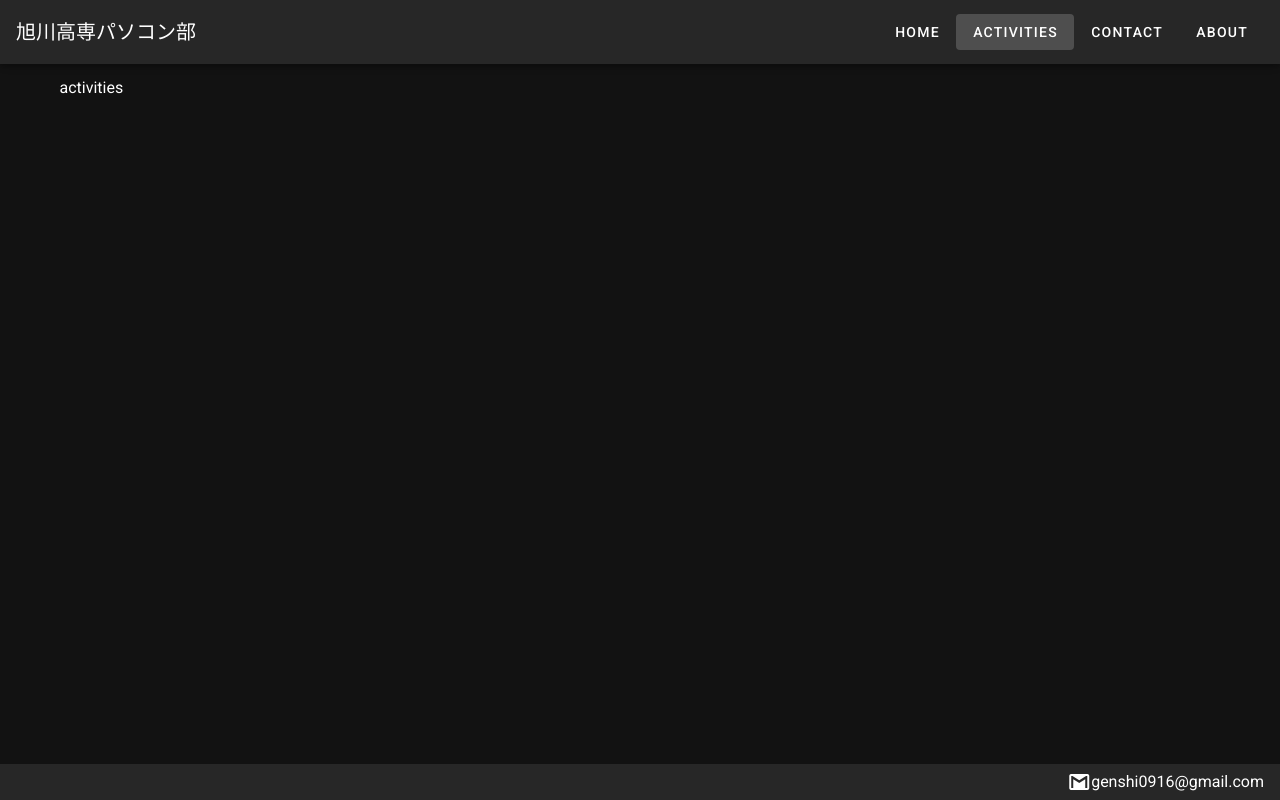
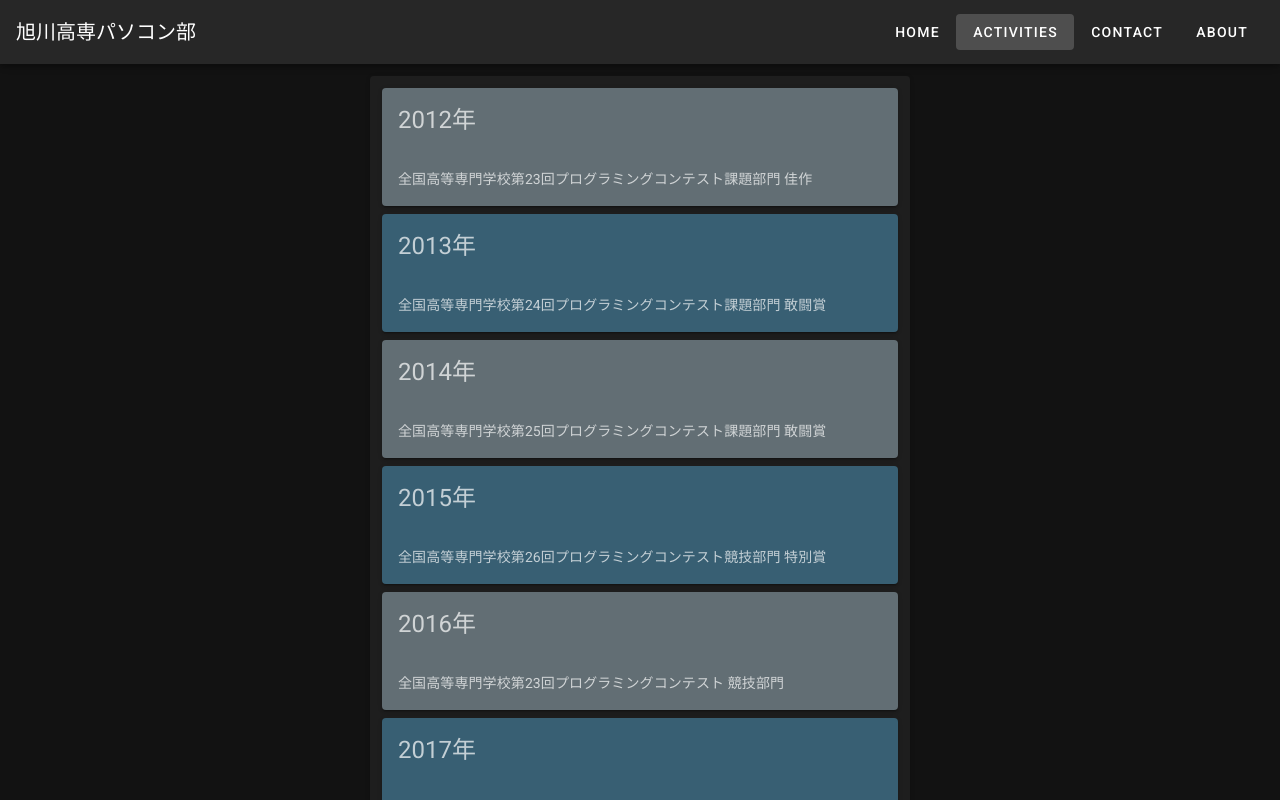
Before and after one commit to Genshi0916/NITAC-PCC-website, a Nuxt app: page /activities in a window 1280 px wide. Shown: the top 800 px of the page. Built offline with nearby package versions, Linux system fonts and the light colour scheme.

Commit message:
[追加]作業を進めた

```diff
--- a/components/Logo.vue
+++ b/components/Logo.vue
@@ -1,24 +1,72 @@
 <template>
   <v-layout>
     <v-flex class="text-center">
-      <p></p>
+
       <img
         src="logo.png"
         alt="logo"
         id="logo"
       >
-      <blockquote class="blockquote">
-        <p>National Institute of Technology Asahikawa College,</p>
-        <p>Personal Computer Club</p>
-
+      <blockquote class="blockquote" id="center">
+        <p>National Institute of Technology Asahikawa College,<br>Personal Computer Club</p>
       </blockquote>
     </v-flex>
   </v-layout>
 </template>
 
-<style>
+<style scoped>
+
 #logo
 {
+  /* padding-top: 100px; */
   width: 300px;
 }
+
+  #center
+  {
+    display: flex;
+    justify-content: center;
+    align-items: center;
+    padding-right: 24px;
+  }
+
+@media screen and (min-width:0px) and ( max-width:480px){
+    #logo
+    {
+      padding-top: 60px;
+      width: 200px;
+    }
+  }
+
+  @media screen and (min-width:480px) and (max-width:768px){
+    #logo
+    {
+      padding-top: 70px;
+      width: 225px;
+    }
+  }
+
+  @media screen and (min-width:768px) and ( max-width:1024px){
+    #logo
+    {
+      padding-top: 80px;
+      width: 250px;
+    }
+  }
+
+  @media screen and (min-width:1024px) and ( max-width:1400px){
+    #logo
+    {
+      padding-top: 90px;
+      width: 275px;
+    }
+  }
+
+  @media screen and (min-width:1400px){
+    #logo
+    {
+      padding-top: 120px;
+      width: 300px;
+    }
+  }
 </style>
--- a/layouts/error.vue
+++ b/layouts/error.vue
@@ -44,7 +44,8 @@ export default {
 </script>
 
 <style scoped>
-h1 {
+h1
+{
   font-size: 20px;
 }
 </style>
--- a/pages/about.vue
+++ b/pages/about.vue
@@ -9,7 +9,6 @@
       sm8
       md6
     >
-
         <v-col
           v-for="(item, i) in items"
           :key="i"
@@ -22,7 +21,6 @@
                   class="headline"
                   v-text="item.title"
                 ></v-card-title>
-                <v-card-subtitle v-text="item.artist"></v-card-subtitle>
               </div>
               <a v-bind:href="item.url" target="_blank">
                 <v-avatar
--- a/pages/activities.vue
+++ b/pages/activities.vue
@@ -1,3 +1,76 @@
 <template>
-  <p>activities</p>
-</template>>
+  <v-card
+    max-width="540"
+    class="mx-auto"
+  >
+
+    <v-container>
+      <v-row dense>
+        <v-col v-for="(item, i) in items"
+          :key="i"
+          cols="12">
+          <v-card
+            :color="item.color"
+            dark
+          >
+            <v-card-subtitle v-text="item.year" class="headline"></v-card-subtitle>
+            <v-card-subtitle v-text="item.text"></v-card-subtitle>
+          </v-card>
+        </v-col>
+      </v-row>
+    </v-container>
+  </v-card>
+</template>
+<script>
+export default{
+  data:()=>({
+    items:[
+      {
+        year:"2012年",
+        text:"全国高等専門学校第23回プログラミングコンテスト課題部門 佳作",
+        color:"#626e74"
+      },
+      {
+        year:"2013年",
+        text:"全国高等専門学校第24回プログラミングコンテスト課題部門 敢闘賞",
+        color:"#385F73"
+      },
+      {
+        year:"2014年",
+        text:"全国高等専門学校第25回プログラミングコンテスト課題部門 敢闘賞",
+        color:"#626e74"
+      },
+      {
+        year:"2015年",
+        text:"全国高等専門学校第26回プログラミングコンテスト競技部門 特別賞",
+        color:"#385F73"
+      },
+      {
+        year:"2016年",
+        text:"全国高等専門学校第23回プログラミングコンテスト 競技部門",
+        color:"#626e74"
+      },
+      {
+        year:"2017年",
+        text:"全国高等専門学校第23回プログラミングコンテスト 競技部門",
+        color:"#385F73"
+      },
+      {
+        year:"2018年",
+        text:"全国高等専門学校第23回プログラミングコンテスト競技部門",
+        color:"#626e74"
+      },
+      {
+        year:"2019年",
+        text:"全国高等専門学校第23回プログラミングコンテスト競技部門 台風により参加ならず",
+        color:"#385F73"
+      },
+      {
+        year:"2020年",
+        text:"全国高等専門学校第23回プログラミングコンテスト競技部門 開催中止",
+        color:"#626e74"
+      },
+    ]
+  })
+}
+</script>
```
Also changed, not shown: pages/contact.vue (+5 -5 lines).
